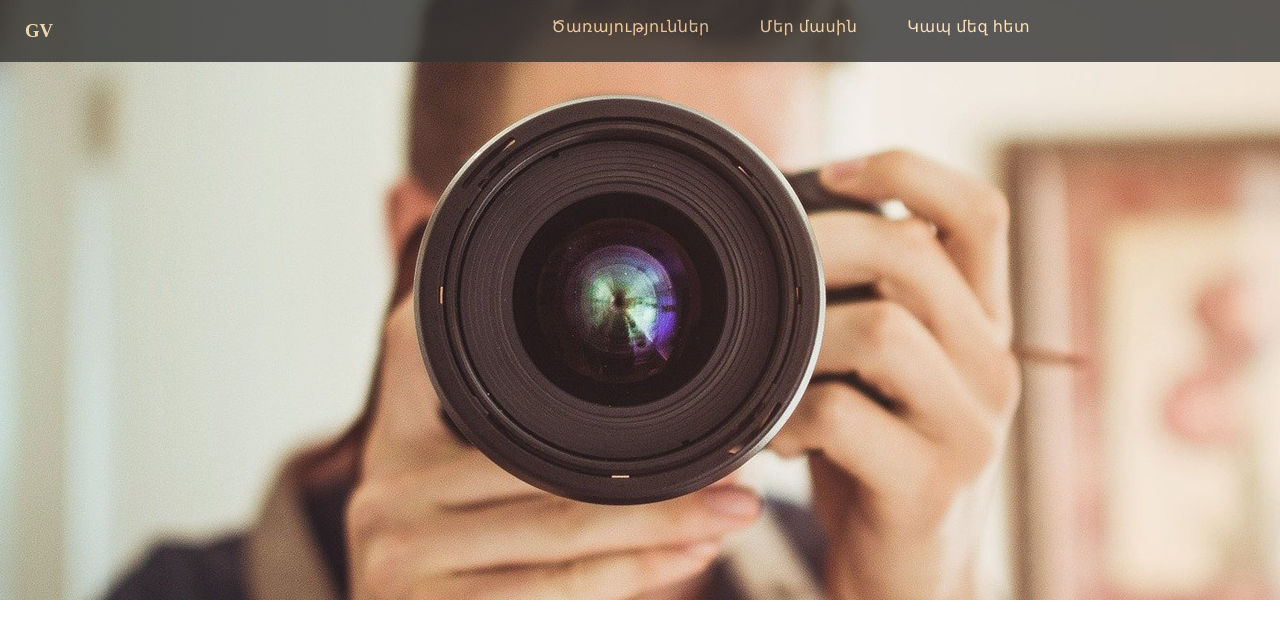
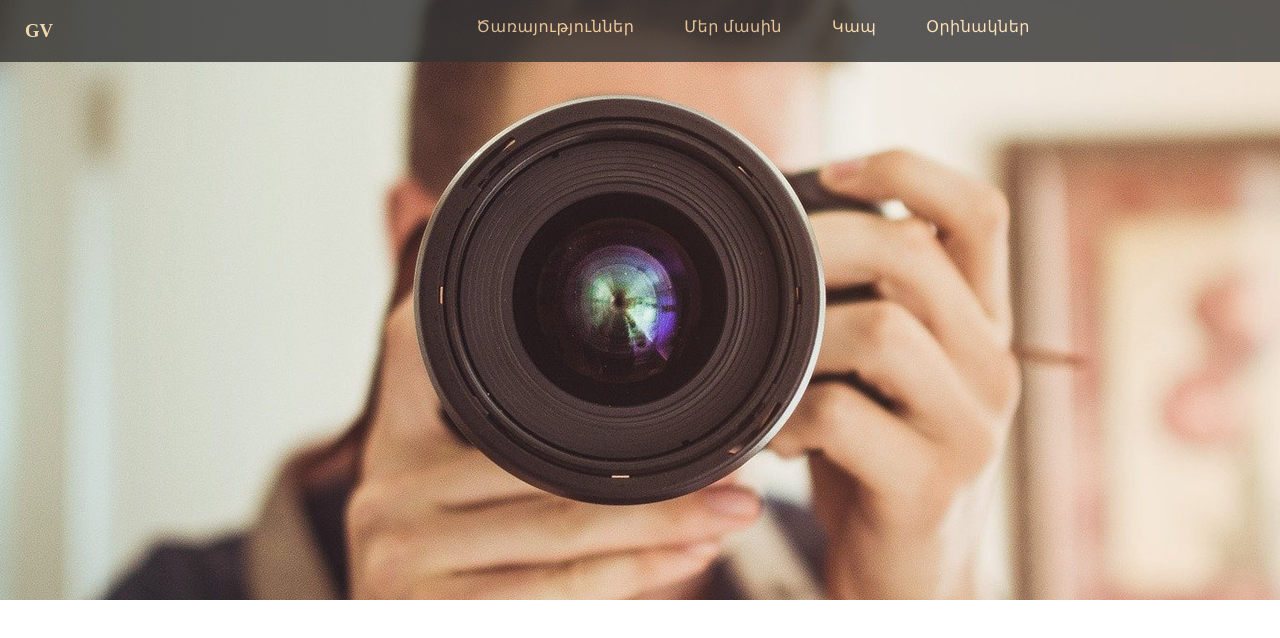
Before and after one commit to mesrop1121/front, a plain HTML site: page front_st/index.html in a window 1280 px wide. Drawn offline with Linux system fonts and the light colour scheme.

Commit message:
Add files via upload

```diff
--- a/front_st/index.html
+++ b/front_st/index.html
@@ -16,7 +16,8 @@
                 <ul class="nav_links">
                     <li class="nav_links__item"><a href="">Ծառայություններ</a></li>
                     <li class="nav_links__item"><a href="">Մեր մասին</a></li>
-                    <li class="nav_links__item"><a href="">Կապ մեզ հետ</a></li>
+                    <li class="nav_links__item"><a href="">Կապ</a></li>
+                    <li class="nav_links__item"><a href="">Օրինակներ</a></li>
                 </ul>
             </nav>
             <div class="hamburger">
```
